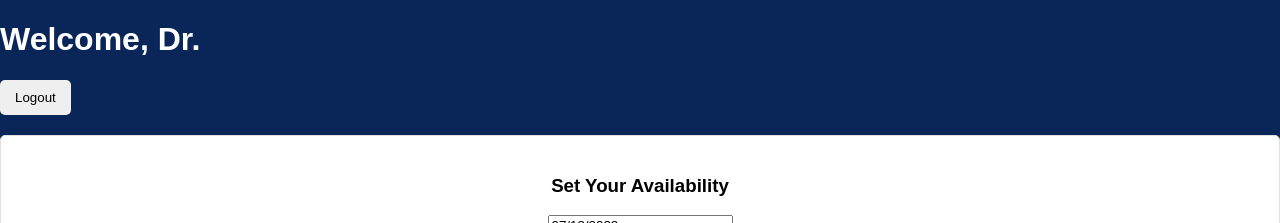
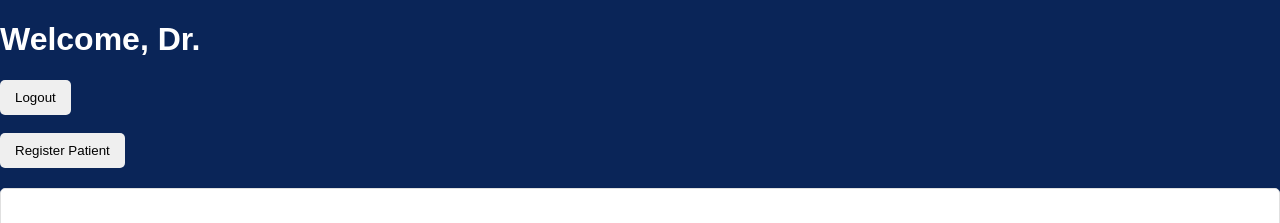
Before and after one commit to argjirashala/Thesis_work, a React (Create React App) app in the folder thesis/: page /indexDoctor/1 in a window 1280 px wide. Shown: the top 223 px of the page. Built offline with nearby package versions, Linux system fonts and the light colour scheme; no server answers; the database is empty.

Commit message:
Doctors can now register patients, something is wrong with the modal in doctor's page :(

```diff
--- a/thesis/src/indexDoctor.js
+++ b/thesis/src/indexDoctor.js
@@ -6,6 +6,7 @@
 import { getStorage, ref, uploadBytesResumable, getDownloadURL } from "firebase/storage";
 import './Modal.css';
 import LogoutButton from "./LogoutButton";
+import { useNavigate } from "react-router-dom";
 function Modal({ isOpen, onClose, children }) {
   if (!isOpen) return null;
 
@@ -34,6 +35,7 @@
   const [modifyAppointment, setModifyAppointment] = useState(null);
   const [uploadingFile, setUploadingFile] = useState(null);
   const [isModalOpen, setIsModalOpen] = useState(false);
+  let navigate = useNavigate();
 
 
   useEffect(() => {
@@ -84,6 +86,14 @@
     setIsModalOpen(true);  // Open the modal
   }
 };
+
+// const togglePatientAppointments = (patientId) => {
+//   if (currentPatientAppointments === patientId) {
+//     setCurrentPatientAppointments(null);
+//   } else {
+//     setCurrentPatientAppointments(patientId);
+//   }
+// };
 
 
 
@@ -185,7 +195,11 @@
   <div>
     <h1 style={{color: "white"}}>Welcome, Dr. {doctorDetails?.name}</h1>
     <LogoutButton />
+    <br></br>
+    <br></br>
+    <button onClick={() => navigate('/register')}>Register Patient</button>
     <div className="booked-appointments">
+
     <h3>Set Your Availability</h3>
     <DatePicker selected={selectedDate} onChange={handleDateChange} />
     <label>
@@ -199,9 +213,12 @@
     </label>
     <button onClick={handleSaveAvailability}>Save Availability</button>
     </div>
+
     <div className="booked-appointments">
+    <h2>Your Booked Appointments</h2>
+    {/* <div className="appointments-row"> */}
 
-      <h2>Your Booked Appointments</h2>
+
 
       {[...new Set(sortedAppointments.map(app => app.patientId))].map(patientId => {
         const patientAppointments = sortedAppointments.filter(app => app.patientId === patientId);
@@ -209,12 +226,14 @@
 
         return (
           <div key={patientId} >
-            <div className="appointments-row">
+            {/* <div  className="appointment-card-doc"> */}
             <p>Patient: {firstAppointment.patientName} {firstAppointment.patientSurname}</p>
             <button onClick={() => togglePatientAppointments(patientId)}>Appointments</button>
-            </div>
+            {/* </div> */}
+
 
             <Modal isOpen={isModalOpen} onClose={() => setIsModalOpen(false)}>
+
             {currentPatientAppointments === patientId && (
               <div>
                 {patientAppointments.map(appointment => (
@@ -286,7 +305,8 @@
         );
       })}
     </div>
-  </div>
+    </div>
+  // </div>
 );
 
 }
```
